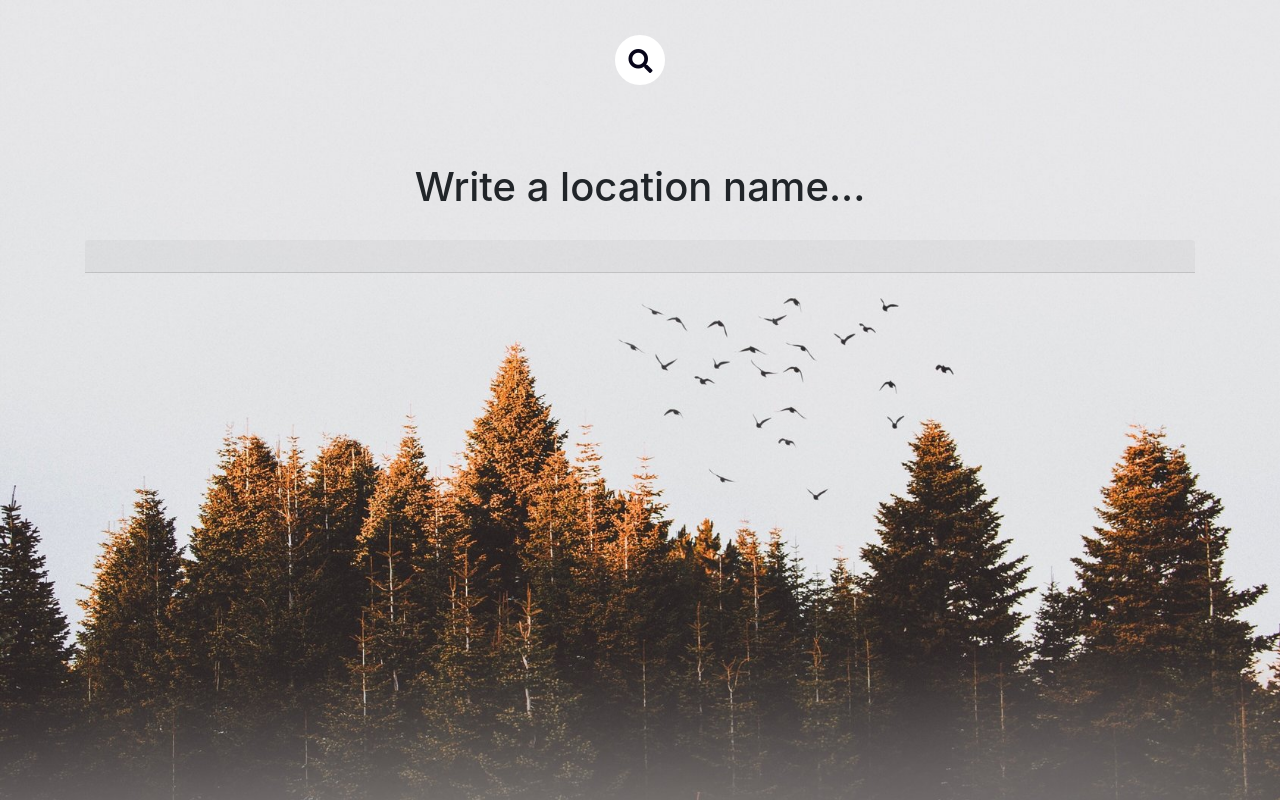
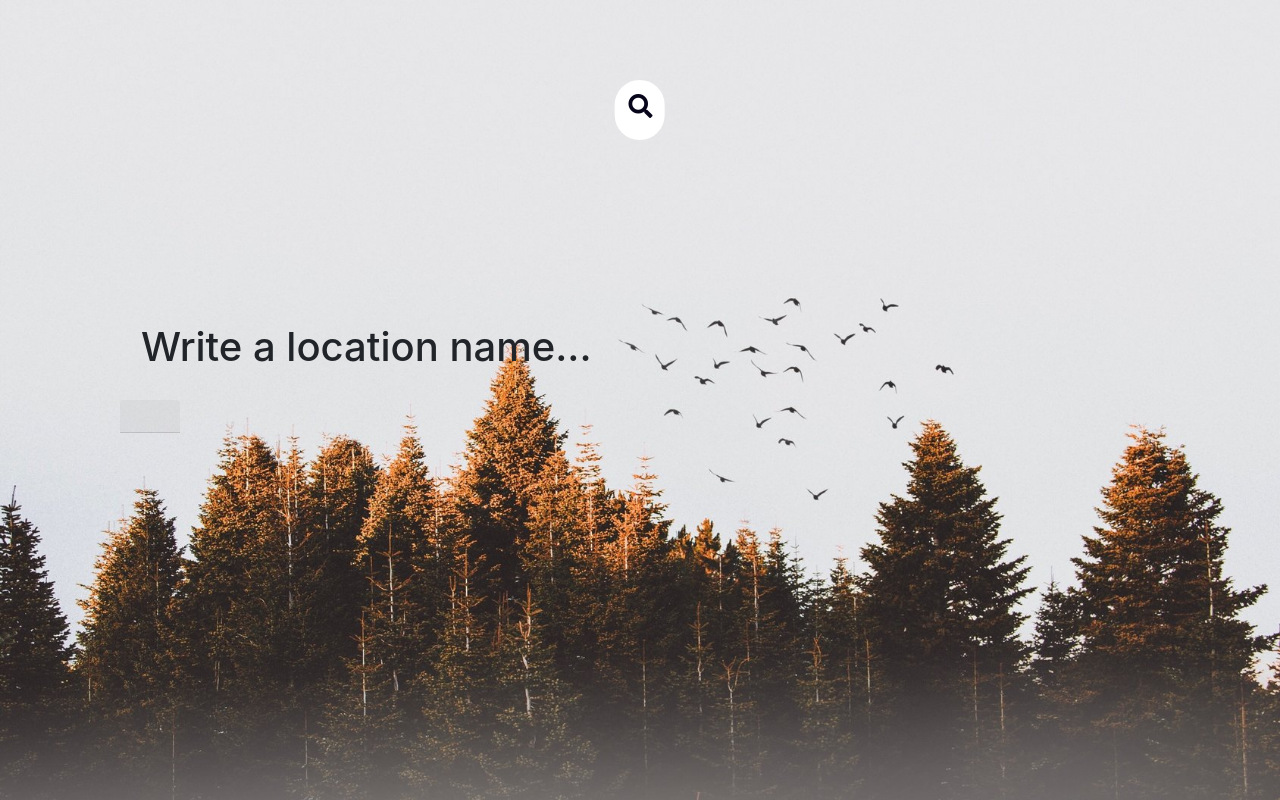
Before and after one commit to LJoel777/weather_app, a React (Create React App) app: page / in a window 1280 px wide. Built offline with nearby package versions, Linux system fonts and the light colour scheme.

Commit message:
frontend bugfix

```diff
--- a/src/App.css
+++ b/src/App.css
@@ -2,13 +2,11 @@
   height: 10vh;
   width: 100vh;
 }
+.row{
+  position: relative;
+}
 .card {
   background: rgba(39, 37, 37, 0.5);
-  position: relative;
-  height: 70vh;
-  width: 60vh;
-  left: 50%;
-  transform: translatex(-50%);
   border-radius: 20px;
 }
 .cardIMG {
@@ -62,6 +60,9 @@
 .card:hover {
   background: rgba(39, 37, 37, 0.7);
 }
+.search-box{
+  position: relative;
+}
 .form {
   position: relative;
   top: 60px;
@@ -69,7 +70,7 @@
   transform: translate(-50%, -50%);
   transition: all 1s;
   width: 50px;
-  height: 50px;
+  height: 60px;
   background: white;
   box-sizing: border-box;
   border-radius: 25px;
@@ -123,6 +124,14 @@ input {
 }
 
 .react-card-flipper {
-  position: absolute;
-  left: 37%;
+  position: relative;
+
 }
+.col-sm-4{
+  position: relative;
+  left: 50%;
+  transform:translateX(-50%);
+}
+.row{
+      padding: 50px;
+}
--- a/src/components/CurrentWeather.js
+++ b/src/components/CurrentWeather.js
@@ -46,9 +46,8 @@ const CurrentWeather = () => {
 
   if (!isLoading & !notFound) {
     content = (
-      <div className="currentWeather">
-        <div className="row">
-          <div className="nothing"></div>
+      <div className="col-sm-6">
+        <div className="currentWeather">
           <ReactCardFlip isFlipped={isFlipped} flipDirection="vertical">
             <div className="card" onClick={handleClick}>
               <CurrentWeatherMain weather={weather} location={location} />
@@ -58,7 +57,7 @@ const CurrentWeather = () => {
             </div>
           </ReactCardFlip>
         </div>
-      </div>
+        </div>
     );
   } else if (!isLoading & notFound)
     content = <h1 className="alert">This location does not exist.</h1>;
--- a/src/components/Main.js
+++ b/src/components/Main.js
@@ -2,7 +2,7 @@ import React, { useContext } from "react";
 import NavBar from "./NavBar";
 import Details from "./Details";
 import CurrentWeather from "./CurrentWeather";
-import WeatherForest from "./WeatherForecast";
+import WeatherForecast from "./WeatherForecast";
 import { WeatherTypeContext } from "../context/WeatherTypeContext";
 import MainDiv from "../styles/MainStyle";
 
@@ -12,9 +12,11 @@ const Main = () => {
     <MainDiv weather={weather}>
       <div className="container">
         <NavBar />
+        <div className="row">
         <CurrentWeather />
-        <WeatherForest />
+        <WeatherForecast />
         <Details />
+        </div>
       </div>
     </MainDiv>
   );
--- a/src/components/NavBar.js
+++ b/src/components/NavBar.js
@@ -11,6 +11,8 @@ const NavBar = () => {
   };
 
   return (
+    <div className="row">
+    <div className="col-sm-4">
     <div className="search-box">
       {/* <input type="text" className="search-box" placeholder="City..." onKeyDown={search} /> */}
       <div className="form">
@@ -18,6 +20,8 @@ const NavBar = () => {
         <i className="fa fa-search"></i>
       </div>
     </div>
+    </div>
+    </div>
   );
 };
 
--- a/src/components/WeatherForecast.js
+++ b/src/components/WeatherForecast.js
@@ -1,7 +1,9 @@
 import React from "react";
 
 const WeatherForecast = () => {
-  return <div></div>;
+  return <div className="col-sm-6">
+
+  </div>;
 };
 
 export default WeatherForecast;
```
